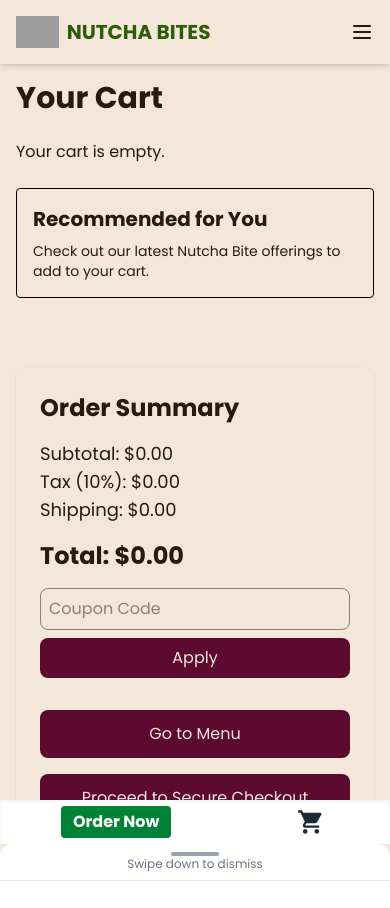
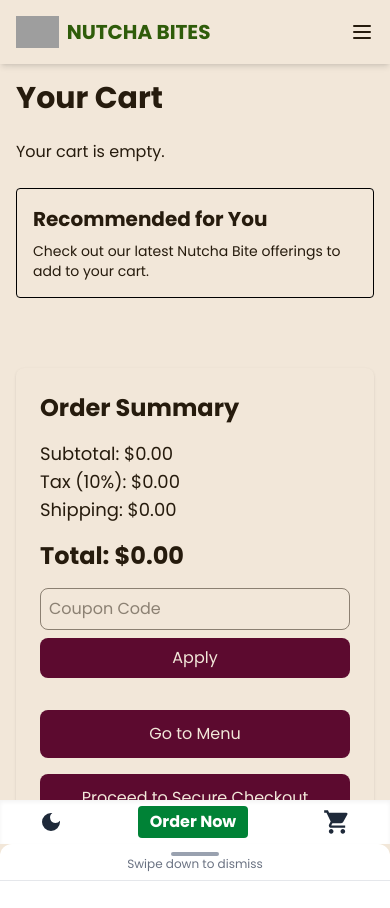
Before and after one commit to jlescarlan11/PHILARTS, a React (Vite) app in the folder vite-project/: page /cart in a window 390 px wide. Built offline with nearby package versions, Linux system fonts and the light colour scheme; grey boxes are pictures that could not be loaded; a web font is replaced by a local one.

Commit message:
fixed responsiveness in footer

```diff
--- a/vite-project/src/App.tsx
+++ b/vite-project/src/App.tsx
@@ -12,11 +12,14 @@ import OrderConfirmation from "./component/OrderConfirmation";
 import ContactForm from "./component/ContactForm";
 import Footer from "./component/Footer";
 import ErrorPage from "./component/ErrorPage";
+import { CartProvider } from "./component/CartContext";
 
 const App: React.FC = () => {
   return (
     <Router>
+      <CartProvider>
         <Navbar />
+
         <main>
           <Routes>
             <Route
@@ -53,6 +56,7 @@ const App: React.FC = () => {
             <Route path="*" element={<ErrorPage />} />
           </Routes>
         </main>
+      </CartProvider>
     </Router>
   );
 };
--- a/vite-project/src/component/BottomNavBar.tsx
+++ b/vite-project/src/component/BottomNavBar.tsx
@@ -1,23 +1,47 @@
 // BottomNavBar.tsx
-// Refactored sticky bottom navigation bar with further reduced vertical padding for a compact layout.
-// Uses a minimal design with a consistent flex layout and micro-interactions on the key CTAs.
+// Redesigned sticky bottom navigation bar with a compact layout.
+// It now includes a dark mode toggle button, key CTAs ("Order Now" and "Cart"),
+// and micro-interaction effects for enhanced engagement.
 import React from "react";
 import { HashLink } from "react-router-hash-link";
-import { MdShoppingCart } from "react-icons/md";
+import { MdShoppingCart, MdDarkMode, MdLightMode } from "react-icons/md";
 import { trackEvent } from "../utils/analytics";
 
 interface BottomNavBarProps {
   cartCount: number;
   navigate: (path: string) => void;
+  darkMode: boolean;
+  toggleDarkMode: () => void;
 }
 
-const BottomNavBar: React.FC<BottomNavBarProps> = ({ cartCount, navigate }) => {
+const BottomNavBar: React.FC<BottomNavBarProps> = ({
+  cartCount,
+  navigate,
+  darkMode,
+  toggleDarkMode,
+}) => {
   return (
     <div
       role="navigation"
       aria-label="Bottom Navigation"
       className="fixed bottom-0 left-0 right-0 bg-white dark:bg-gray-900 text-gray-800 dark:text-gray-200 shadow-inner flex justify-around items-center py-1 z-40"
     >
+      {/* Dark mode toggle button added to the bottom nav */}
+      <button
+        onClick={() => {
+          toggleDarkMode();
+          trackEvent("bottom_nav_darkmode_toggle", { darkMode: !darkMode });
+        }}
+        className="p-1 focus:outline-none focus:ring-2 focus:ring-blue-500 transition transform duration-200 hover:scale-105 hover:shadow-sm"
+        title="Toggle Dark Mode"
+      >
+        {darkMode ? (
+          <MdLightMode className="w-6 h-6" />
+        ) : (
+          <MdDarkMode className="w-6 h-6" />
+        )}
+      </button>
+
       <HashLink
         smooth
         to="/#products"
@@ -26,6 +50,7 @@ const BottomNavBar: React.FC<BottomNavBarProps> = ({ cartCount, navigate }) => {
       >
         Order Now
       </HashLink>
+
       <button
         onClick={() => {
           trackEvent("bottom_nav_click", { section: "cart" });
--- /dev/null
+++ b/vite-project/src/component/CartContext.tsx
@@ -0,0 +1,44 @@
+// CartContext.tsx
+// This file creates a CartContext that wraps the useCart hook so that your entire app shares the same cart state.
+// Components wrapped in the CartProvider will get the same cart data and methods.
+
+import React, { createContext, useContext, ReactNode } from "react";
+import { useCart, CartItem } from "../hooks/useCart";
+
+// Define the shape of the cart context (same as the useCart return value)
+interface CartContextType {
+  cartItems: CartItem[];
+  loading: boolean;
+  addToCart: (item: CartItem) => void;
+  updateQuantity: (
+    id: string,
+    name: string,
+    size: string,
+    newQuantity: number
+  ) => void;
+  removeItem: (id: string, name: string, size: string) => void;
+  clearCart: () => void;
+  saveForLater: (id: string, name: string, size: string) => void;
+  applyCoupon: (coupon: string) => number;
+  setCartItems: React.Dispatch<React.SetStateAction<CartItem[]>>;
+  getSubtotal: () => number;
+  getCartCount: () => number;
+}
+
+// Create the context with an initial undefined value.
+const CartContext = createContext<CartContextType | undefined>(undefined);
+
+// The CartProvider component wraps your app and uses the useCart hook once, so all children share its state.
+export const CartProvider = ({ children }: { children: ReactNode }) => {
+  const cart = useCart();
+  return <CartContext.Provider value={cart}>{children}</CartContext.Provider>;
+};
+
+// Custom hook to easily access the cart context
+export const useCartContext = (): CartContextType => {
+  const context = useContext(CartContext);
+  if (context === undefined) {
+    throw new Error("useCartContext must be used within a CartProvider");
+  }
+  return context;
+};
--- a/vite-project/src/component/NavBar.tsx
+++ b/vite-project/src/component/NavBar.tsx
@@ -1,31 +1,35 @@
-// NavBar.tsx
-// Main navigation component integrating desktop navigation, the updated mobile bottom sheet,
-// and the compact sticky bottom navigation bar.
-// It manages active section detection and dark mode toggling, with improved ARIA and analytics.
+// Navbar.tsx
+// Main navigation component that integrates desktop navigation, the MobileMenu,
+// and the updated BottomNavBar (which now includes a dark mode toggle).
+// Additionally, an effect is added to listen for scroll and touchmove events,
+// forcing a re-render to ensure the cart count updates with every interaction.
 import React, { useState, useEffect, useCallback } from "react";
 import { HashLink } from "react-router-hash-link";
 import { useNavigate } from "react-router-dom";
 import { Helmet } from "react-helmet";
 import { useTranslation } from "react-i18next";
 import logo from "../assets/logo.svg";
-import { useCart } from "../hooks/useCart";
 import useThrottle from "../utils/useThrottle";
 import NavItem from "./NavItem";
 import DarkModeToggle from "./DarkModeToggle";
 import MobileMenu from "./MobileMenu";
 import BottomNavBar from "./BottomNavBar";
 import { trackEvent } from "../utils/analytics";
+import { useCartContext } from "./CartContext";
 
 const Navbar: React.FC = () => {
   const { t } = useTranslation();
   const navigate = useNavigate();
-  const { cartItems } = useCart();
-  const cartCount = cartItems.reduce((sum, item) => sum + item.quantity, 0);
+  const { getCartCount } = useCartContext();
+  const cartCount = getCartCount();
 
-  // State for active section and mobile menu control
+  // States for active section, mobile menu open state, and dark mode.
   const [activeSection, setActiveSection] = useState("hero");
   const [isMobileMenuOpen, setIsMobileMenuOpen] = useState(false);
   const [darkMode, setDarkMode] = useState(false);
+
+  // Dummy state to force re-renders so the cart count updates with every interaction.
+  const [, setDummy] = useState(0);
 
   // Navigation items (localized)
   const contentItems = [
@@ -36,7 +40,7 @@ const Navbar: React.FC = () => {
     { id: "contact", title: t("Contact"), url: "/#contact" },
   ];
 
-  // Structured data for SEO (breadcrumbs, publisher details)
+  // Structured data for SEO
   const structuredData = {
     "@context": "https://schema.org",
     "@type": "WebSite",
@@ -61,7 +65,7 @@ const Navbar: React.FC = () => {
     },
   };
 
-  // Initialize dark mode from local storage or system preference.
+  // Initialize dark mode from localStorage or system preference.
   useEffect(() => {
     const savedPreference = localStorage.getItem("darkMode");
     const systemPrefersDark =
@@ -108,7 +112,7 @@ const Navbar: React.FC = () => {
     };
   }, [throttledIntersection]);
 
-  // Toggle mobile menu with ARIA announcements via analytics
+  // Toggle mobile menu (analytics integrated)
   const toggleMobileMenu = () => {
     setIsMobileMenuOpen((prev) => {
       const newState = !prev;
@@ -119,7 +123,7 @@ const Navbar: React.FC = () => {
 
   const closeMobileMenu = () => {
     setIsMobileMenuOpen(false);
-    trackEvent("mobile_menu_close", { source: "close_button" });
+    trackEvent("mobile_menu_close", { source: "overlay" });
   };
 
   const handleNavItemClick = (sectionId: string) => {
@@ -135,6 +139,19 @@ const Navbar: React.FC = () => {
       return newMode;
     });
   };
+
+  // Force a re-render on every scroll and touchmove so cart count updates.
+  useEffect(() => {
+    const updateDummy = () => {
+      setDummy((prev) => prev + 1);
+    };
+    window.addEventListener("scroll", updateDummy);
+    window.addEventListener("touchmove", updateDummy);
+    return () => {
+      window.removeEventListener("scroll", updateDummy);
+      window.removeEventListener("touchmove", updateDummy);
+    };
+  }, []);
 
   return (
     <>
@@ -269,9 +286,14 @@ const Navbar: React.FC = () => {
         toggleDarkMode={toggleDarkMode}
       />
 
-      {/* Sticky Bottom Navigation Bar for Mobile */}
+      {/* Compact Sticky Bottom Navigation Bar */}
       <div className="md:hidden">
-        <BottomNavBar cartCount={cartCount} navigate={navigate} />
+        <BottomNavBar
+          cartCount={cartCount}
+          navigate={navigate}
+          darkMode={darkMode}
+          toggleDarkMode={toggleDarkMode}
+        />
       </div>
     </>
   );
--- a/vite-project/src/component/ProductShowcase.tsx
+++ b/vite-project/src/component/ProductShowcase.tsx
@@ -1,7 +1,8 @@
 import React, { useState, useEffect, useRef, KeyboardEvent } from "react";
 import { useNavigate } from "react-router-dom";
 import heroImage from "../assets/hero-image.webp";
-import { useCart } from "../hooks/useCart";
+// Instead of using useCart from hooks, we import useCartContext from the shared context.
+import { useCartContext } from "./CartContext";
 import { CartItem } from "../hooks/useCart";
 import { IoMdHeart, IoMdHeartEmpty } from "react-icons/io";
 import { MdRemoveRedEye, MdShoppingCart } from "react-icons/md";
@@ -63,7 +64,6 @@ const products: Product[] = [
 // Uses the provided image URL (assumed to be .webp) and handles load errors.
 // On error, updates the error state so ARIA live regions can notify the user.
 const useResponsiveImage = (imageUrl: string) => {
-  // Use the URL as provided; no fallback is applied.
   const [src] = useState(imageUrl);
   const [error, setError] = useState(false);
   const handleError = () => {
@@ -73,10 +73,6 @@ const useResponsiveImage = (imageUrl: string) => {
   };
   return { src, handleError, error };
 };
-
-// -------------------------
-// Custom Hook: useCart
-// Manages cart state, persists it in localStorage, and stacks identical items.
 
 // -------------------------
 // Custom Hook: useFocusTrap
@@ -562,7 +558,8 @@ const ProductShowcase: React.FC = () => {
   const [showViewProductModal, setShowViewProductModal] = useState(false);
   const [showCartConfirmationModal, setShowCartConfirmationModal] =
     useState(false);
-  const { cartItems, addToCart, setCartItems } = useCart();
+  // Use the CartContext instead of directly using useCart.
+  const { cartItems, addToCart, setCartItems } = useCartContext();
   const navigate = useNavigate();
   const [favorites, setFavorites] = useState<string[]>(() => {
     if (typeof window !== "undefined") {
@@ -664,7 +661,6 @@ const ProductShowcase: React.FC = () => {
 
   return (
     <section id="products" className="relative py-16 bg-[var(--color-primary)]">
-      {/* <MiniCartBadge cartCount={cartCount} /> */}
       <div className="container mx-auto px-4">
         <h2 className="text-3xl sm:text-4xl font-bold text-[var(--color-secondary)] text-center mb-8">
           Our Delicious Selections
--- a/vite-project/src/hooks/useCart.ts
+++ b/vite-project/src/hooks/useCart.ts
@@ -26,6 +26,7 @@ export const useCart = (): {
   applyCoupon: (coupon: string) => number;
   setCartItems: Dispatch<SetStateAction<CartItem[]>>;
   getSubtotal: () => number;
+  getCartCount: () => number; // New function added here
 } => {
   const [cartItems, setCartItems] = useState<CartItem[]>(() => {
     if (typeof window !== "undefined") {
@@ -44,7 +45,7 @@ export const useCart = (): {
     localStorage.setItem("cart", JSON.stringify(cartItems));
   }, [cartItems]);
 
-  // ✅ Fixed: Updates quantity based on id, name, and size
+  // Updates quantity based on id, name, and size
   const updateQuantity = (
     id: string,
     name: string,
@@ -60,7 +61,7 @@ export const useCart = (): {
     );
   };
 
-  // ✅ Fixed: Removes item based on id, name, and size
+  // Removes item based on id, name, and size
   const removeItem = (id: string, name: string, size: string) => {
     setCartItems((prev) =>
       prev.filter(
@@ -69,12 +70,12 @@ export const useCart = (): {
     );
   };
 
-  // ✅ Fixed: Clears the cart
+  // Clears the cart
   const clearCart = () => {
     setCartItems([]);
   };
 
-  // ✅ Fixed: Saves an item for later based on id, name, and size
+  // Saves an item for later based on id, name, and size
   const saveForLater = (id: string, name: string, size: string) => {
     setCartItems((prev) =>
       prev.map((item) =>
@@ -85,12 +86,12 @@ export const useCart = (): {
     );
   };
 
-  // ✅ Coupon logic remains the same
+  // Coupon logic remains the same
   const applyCoupon = (coupon: string): number => {
     return coupon.trim().toUpperCase() === "MATCHA10" ? 0.1 : 0;
   };
 
-  // ✅ Fixed: Adds to cart, ensuring merging of identical id, name, and size
+  // Adds to cart, ensuring merging of identical id, name, and size
   const addToCart = (item: CartItem) => {
     setCartItems((prev) => {
       const existing = prev.find(
@@ -108,9 +109,13 @@ export const useCart = (): {
     });
   };
 
-  // ✅ Computes subtotal based on item price and quantity
+  // Computes subtotal based on item price and quantity
   const getSubtotal = () =>
     cartItems.reduce((total, item) => total + item.price * item.quantity, 0);
+
+  // Computes and returns the total cart count by summing up quantities
+  const getCartCount = () =>
+    cartItems.reduce((sum, item) => sum + item.quantity, 0);
 
   return {
     cartItems,
@@ -123,5 +128,6 @@ export const useCart = (): {
     addToCart,
     setCartItems,
     getSubtotal,
+    getCartCount, // Now available for import in Navbar
   };
 };
```
Also changed, not shown: vite-project/src/component/Cart.tsx (+8 -4 lines), vite-project/src/component/ErrorBoundary.tsx (+10 -12 lines). Lines whose indentation alone changed are shown as unchanged.
